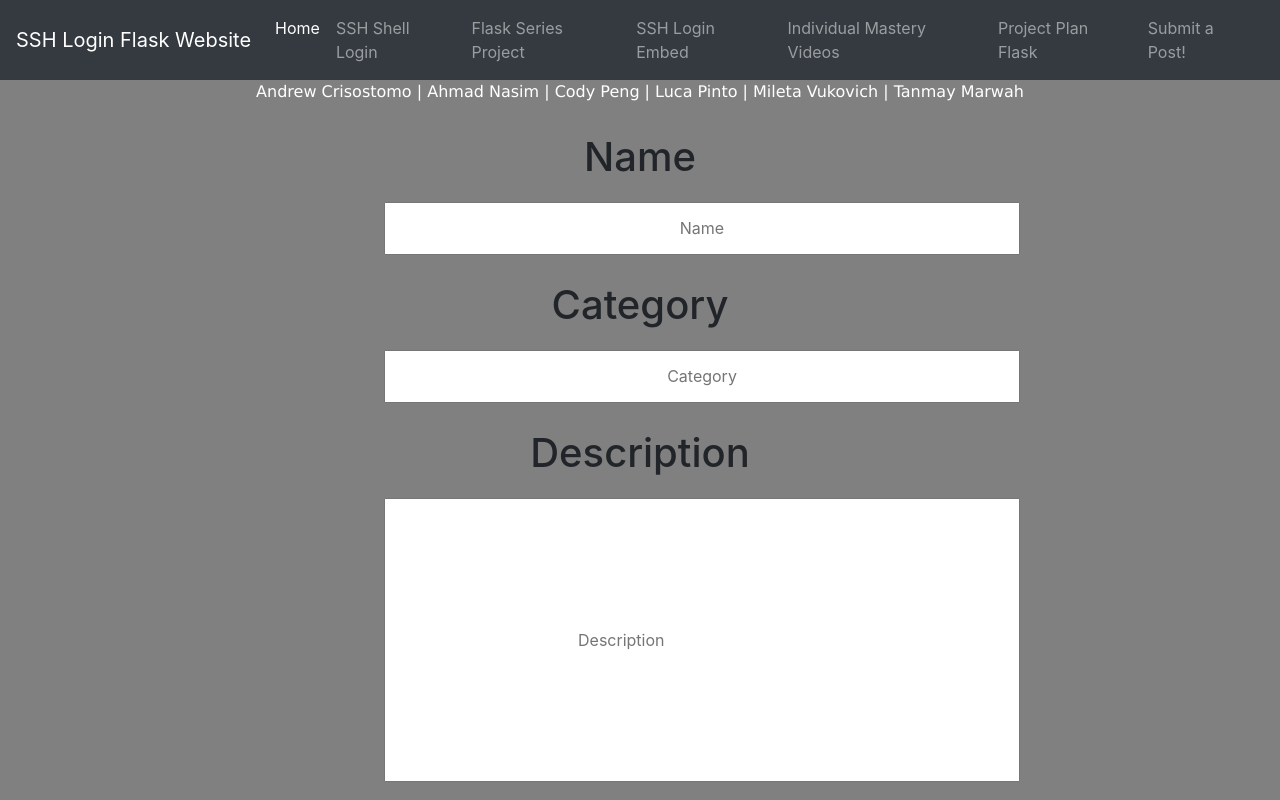
After one commit to MaxVukovich/SecureShell, a Flask app: page /form in a window 1280 px wide. The commit adds this page. Run offline with Flask 2, Linux system fonts and the light colour scheme; some libraries are stand-ins or nearby versions.

Commit message:
SHEEEEEEEEEEEEEEEEEEEEEEEEGSH

```diff
--- a/main.py
+++ b/main.py
@@ -63,6 +63,10 @@ def embed1():
 
 
 
+@app.route('/form')
+def form():
+    return render_template("form.html")
+
 
 if __name__ == "__main__":
     # runs the application on the repl development server
--- /dev/null
+++ b/templates/form.html
@@ -0,0 +1,73 @@
+{% extends "main template.html" %}
+
+{% block body %}
+<html lang="en">
+<head>
+    <meta charset="UTF-8">
+    <title>Title</title>
+</head>
+<body>
+<h1 id="nametext">Name</h1>
+<input id="name" type="text" placeholder="Name"></input>
+<h1 id="categorytext">Category</h1>
+<input id="category" type="text" placeholder="Category"></input>
+<h1 id="descriptiontext">Description</h1>
+<input id="description" type="text" placeholder="Description"></input>
+</form>
+</body>
+<style>
+    #nametext{
+    position: relative;
+    padding:1%;
+    margin-top:1%;
+    text-align:center;
+
+    }
+    #categorytext{
+    position: relative;
+    padding:1%;
+    margin-top:1%;
+    text-align:center;
+
+    }
+    #descriptiontext{
+    position: relative;
+    padding:1%;
+    margin-top:1%;
+    text-align:center;
+
+    }
+    #name{
+    position: relative;
+    padding:1%;
+    padding-right:15%;
+    padding-left:15%;
+    margin-left:30%;
+    margin-bottom:1%;
+    margin-top:.5%;
+    text-align:center;
+    display:block;
+    }
+    #category{
+    position: relative;
+    padding:1%;
+    padding-right:15%;
+    padding-left:15%;
+    margin-left:30%;
+    margin-bottom:1%;
+    text-align:center;
+    display:block;
+    }
+    #description{
+    position: relative;
+    padding:10%;
+    padding-right:15%;
+    padding-left:15%;
+    margin-left:30%;
+    margin-bottom:1%;
+    text-align:left;
+    display:block;
+    }
+</style>
+</html>
+{% endblock %}
--- a/templates/main template.html
+++ b/templates/main template.html
@@ -24,7 +24,8 @@
             <a class="nav-link" href="/flask">Flask Series Project</a>
             <a class="nav-link " href="/embedshell">SSH Login Embed</a>
             <a class="nav-link " href="/embedyoutube">Individual Mastery Videos</a>
-            <a class="nav-link " href="/embedprojectplan">Project Plan Flask</a>z
+            <a class="nav-link " href="/embedprojectplan">Project Plan Flask</a>
+            <a class="nav-link " href="/form">Submit a Post!</a>
         </div>
     </div>
 </nav>
```
